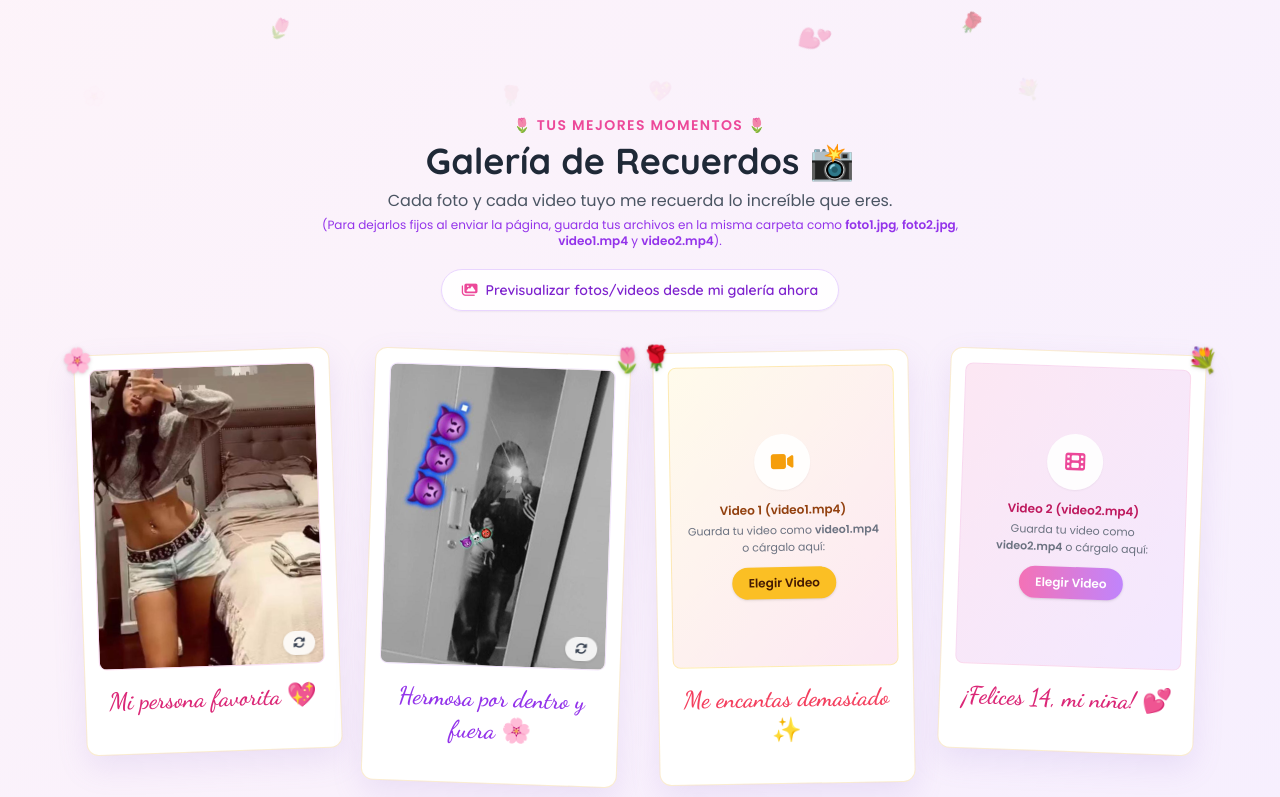
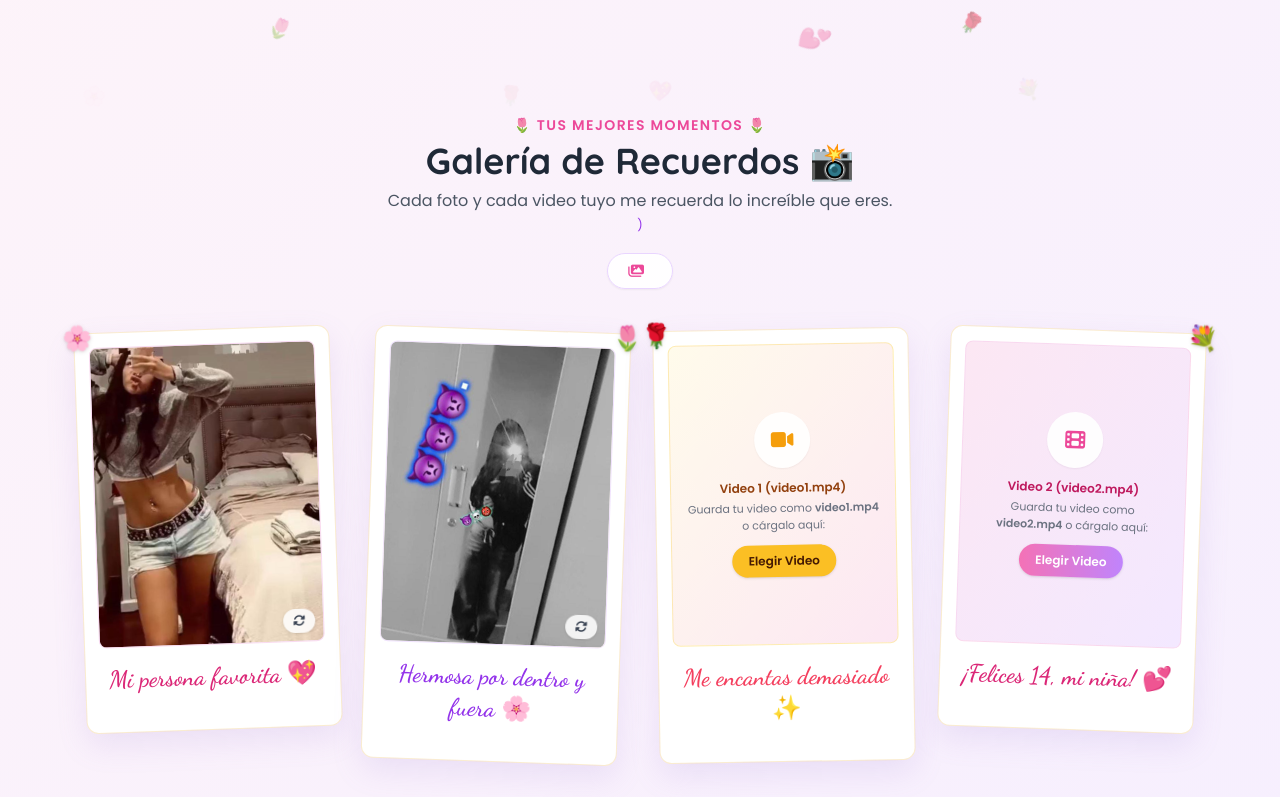
Before and after one commit to Huamani666/Cumple_mivida, a plain HTML site: page index.html in a window 1280 px wide. Shown: the part 751-1548 px from the top of the page. Drawn offline with nearby package versions, Linux system fonts and the light colour scheme.

Commit message:
Update index.html

```diff
--- a/index.html
+++ b/index.html
@@ -241,14 +241,14 @@
             <h2 class="font-display text-3xl sm:text-4xl font-bold text-gray-800 mt-1">Galería de Recuerdos 📸</h2>
             <p class="text-gray-600 max-w-2xl mx-auto mt-2 text-sm sm:text-base">
                 Cada foto y cada video tuyo me recuerda lo increíble que eres.
-                <span class="block text-xs text-purple-600 mt-1">(Para dejarlos fijos al enviar la página, guarda tus archivos en la misma carpeta como <strong>foto1.jpg</strong>, <strong>foto2.jpg</strong>, <strong>video1.mp4</strong> y <strong>video2.mp4</strong>).</span>
+                <span class="block text-xs text-purple-600 mt-1"> <strong></strong> <strong></strong><strong></strong><strong></strong>)</span>
             </p>
 
             <!-- Botón opcional de previsualización rápida -->
             <div class="mt-5">
                 <label for="bulk-upload" class="cursor-pointer inline-flex items-center gap-2 bg-white/90 hover:bg-pink-50 text-purple-700 font-display font-semibold px-5 py-2.5 rounded-full border border-purple-200 shadow-sm text-xs sm:text-sm transition">
                     <i class="fas fa-images text-pink-500"></i>
-                    <span>Previsualizar fotos/videos desde mi galería ahora</span>
+                    <span></span>
                 </label>
                 <input id="bulk-upload" type="file" multiple accept="image/*,video/*" class="hidden" onchange="handleBulkFiles(event)">
             </div>
```
